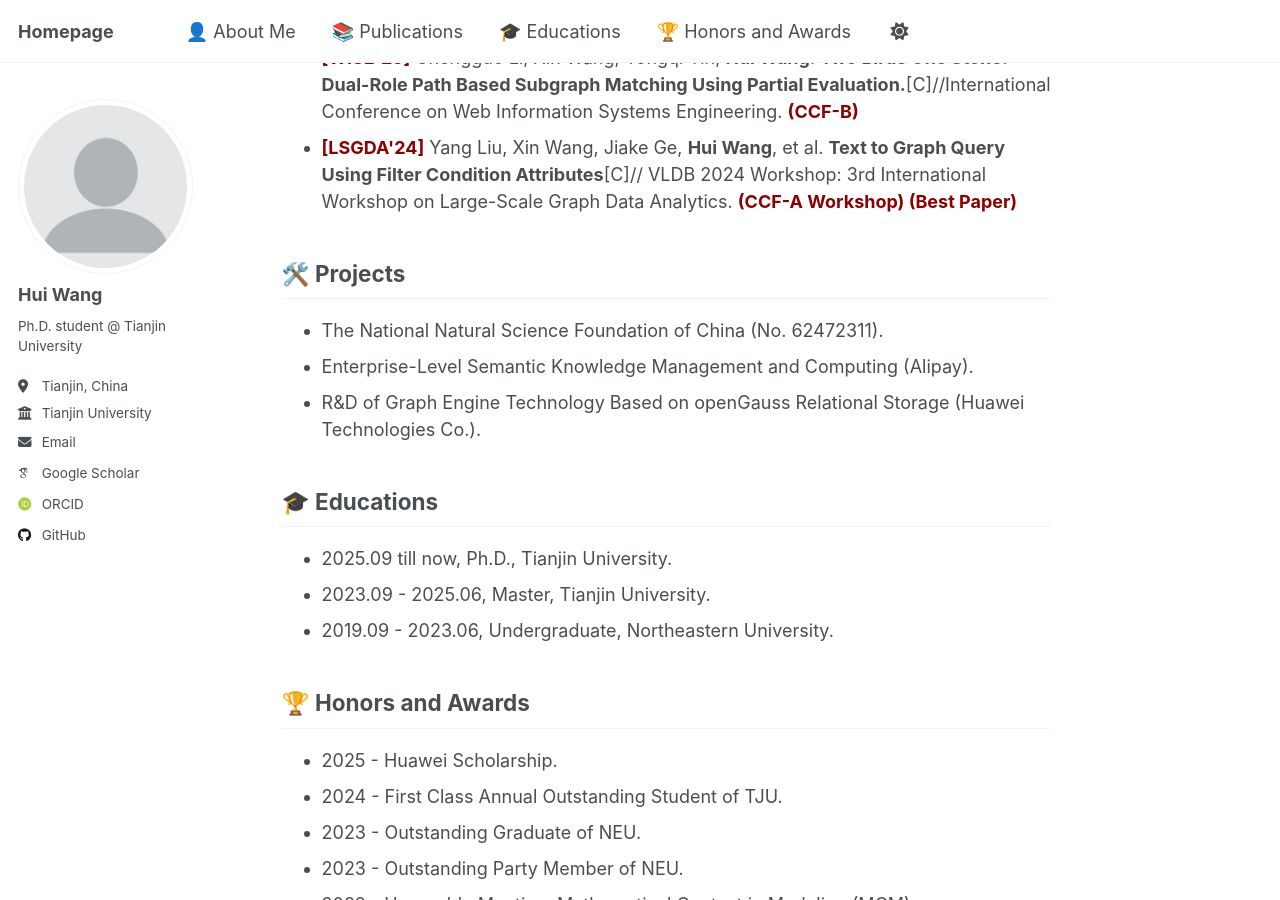
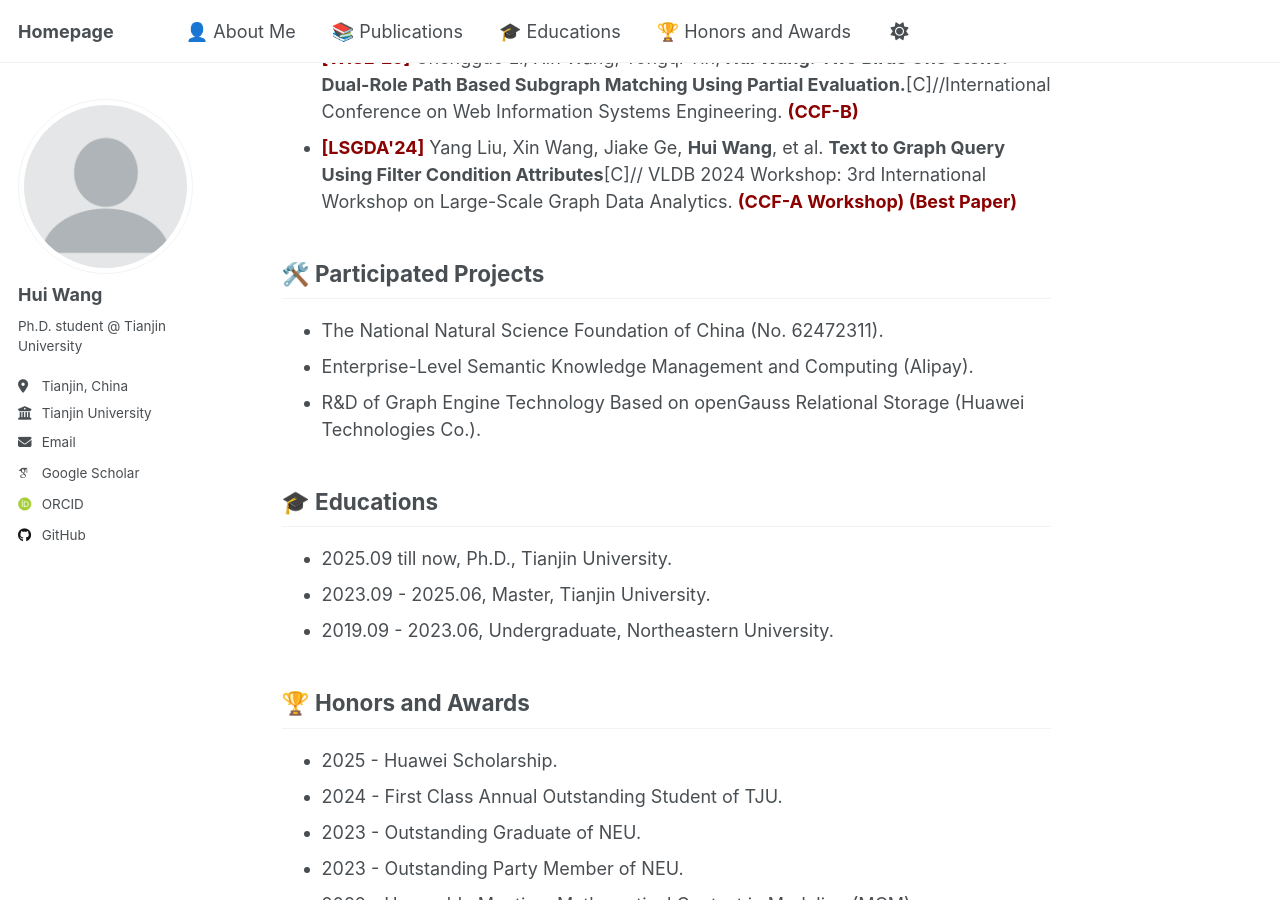
Before and after one commit to HaileyHui/wanghui, a Jekyll site: the page built from _pages/about.md, in a window 1280 px wide and 900 px high, scrolled down 901 px. Built offline with Jekyll 4.4.1, drawn with Linux system fonts in a browser that asks for light colours; some web fonts are replaced; a script that is not in the unit is left out.

Commit message:
Update about.md

```diff
--- a/_pages/about.md
+++ b/_pages/about.md
@@ -33,7 +33,7 @@ redirect_from:
 
 <!-- 新增：Projects 部分 -->
 <section id="projects">
-  <h2>🛠️ Projects</h2>
+  <h2>🛠️ Participated Projects</h2>
   {% include_relative projects.html %}
 </section>
 
```
